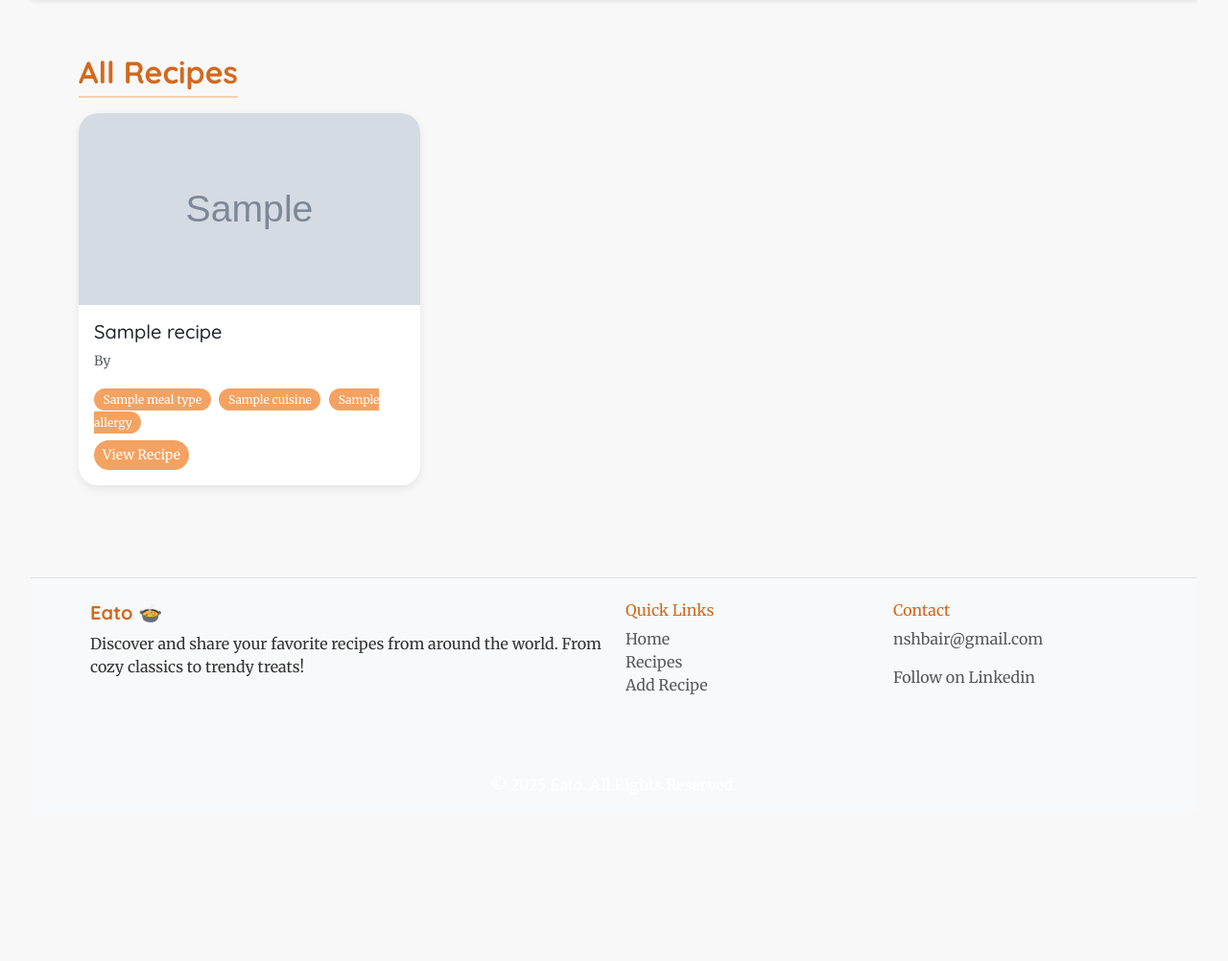
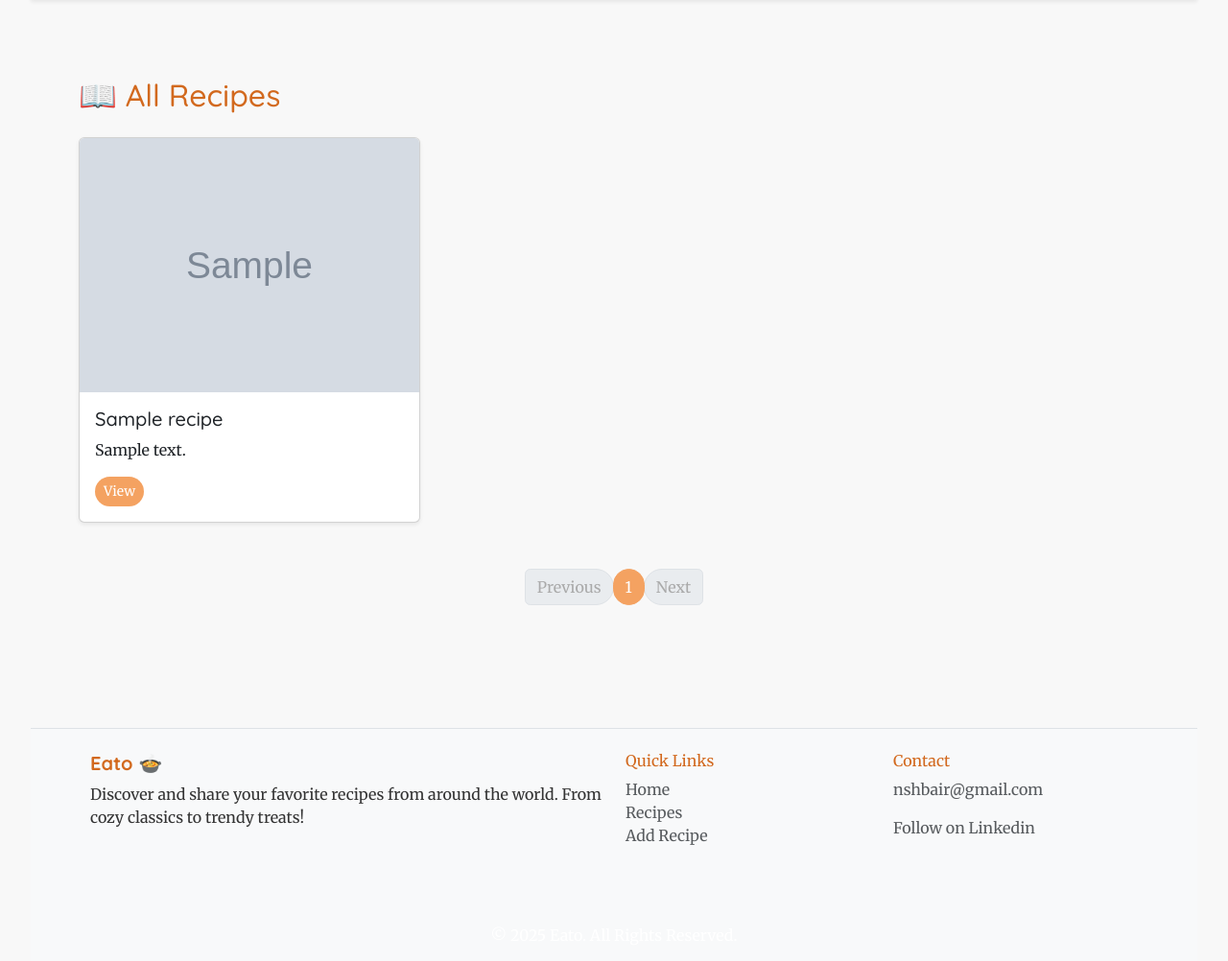
Before and after one commit to NourShbair/eato, a Django app: template templates/recipes_list.html in a window 1280 px wide. Shown: the part 110-1112 px from the top of the page at 96% size. Before the commit the page ends 834 px from the top, so only its background shows below. Run offline with Django 3.2, Linux system fonts and the light colour scheme; the template is opened without the code that fills it: most values are stand-ins (such as "Sample title", 1, 10 or a date in 2020); grey boxes marked "Sample" are stand-in pictures; some libraries are stand-ins or nearby versions.

```diff
--- a/eato_app/models.py
+++ b/eato_app/models.py
@@ -26,14 +26,14 @@ class AllergyTag(models.Model):
 
 # Ingredient model (e.g., Flour, Eggs, Milk)
 class Ingredient(models.Model):
-    name = models.CharField(max_length=200, unique=True)
+    name = models.CharField(max_length=100, unique=True)
 
     def __str__(self):
         return self.name
 
 # Recipe model (Main model for storing recipes)
 class Recipe(models.Model):
-    title = models.CharField(max_length=255)
+    title = models.CharField(max_length=200)
     description = models.TextField()
     instructions = models.TextField()
     created_at = models.DateTimeField(auto_now_add=True)
--- a/static/css/style.css
+++ b/static/css/style.css
@@ -171,3 +171,18 @@ nav a {
   font-size: 0.9rem;
   margin-right: 0.25rem;
 }
+
+.page-link {
+  border-radius: 20px;
+  color: #d2691e;
+}
+
+.page-item.active .page-link {
+  background-color: #f4a261;
+  border-color: #f4a261;
+  color: white;
+}
+
+.page-item.disabled .page-link {
+  color: #aaa;
+}
--- a/templates/base.html
+++ b/templates/base.html
@@ -69,7 +69,19 @@
       </div>
     </div>
   </nav>
+  {% comment %} {% if messages %}
+    <div class="container mt-3">
+      {% for message in messages %}
+        <div class="alert alert-success alert-dismissible fade show" role="alert">
+          {{ message }}
+          <button type="button" class="btn-close" data-bs-dismiss="alert"></button>
+        </div>
+      {% endfor %}
+    </div>
+  {% endif %} {% endcomment %}
   <main>
+
+
     {% block content %}
     <!-- Page content will insert here -->
     {% endblock %}
--- a/templates/recipe_details.html
+++ b/templates/recipe_details.html
@@ -12,7 +12,7 @@
       <h2 class="text-orange">{{ recipe.title }}</h2>
       <p class="text-muted">Created by <strong>{{ recipe.created_by.username }}</strong> | {{ recipe.created_at|date:"M d, Y" }}</p>
 
-      <p><strong>Meal Type:</strong> {{ recipe.meal_type.name }}</p>
+      <p><strong>Meal Type:</strong> {{ recipe.meal_types.name }}</p>
       <p><strong>Cuisine:</strong> {{ recipe.cuisine.name }}</p>
 
       {% if recipe.allergies.all %}
--- a/templates/recipes_list.html
+++ b/templates/recipes_list.html
@@ -1,31 +1,54 @@
-{% extends 'base.html' %}
+{% extends "base.html" %}
 {% block content %}
-<div class="container py-4">
-  <h2 class="section-title">All Recipes</h2>
+<div class="container py-5">
+  <h2 class="text-orange mb-4">📖 All Recipes</h2>
+
   <div class="row">
-    {% for recipe in recipes %}
-    <div class="col-md-4 mb-4">
-      <div class="card recipe-card">
-        <img src="{{ recipe.image.url }}" alt="{{ recipe.title }}" class="recipe-image">
-        <div class="recipe-content">
-          <h5 class="card-title">{{ recipe.title }}</h5>
-          <p class="small text-muted">By {{ recipe.created_by.username }}</p>
-
-          <div class="recipe-tags mb-2">
-            <span>{{ recipe.meal_type.name }}</span>
-            {% for cuisine in recipe.cuisines.all %}
-              <span>{{ cuisine.name }}</span>
-            {% endfor %}
-            {% for allergy in recipe.allergies.all %}
-              <span>{{ allergy.name }}</span>
-            {% endfor %}
+    {% for recipe in page_obj %}
+      <div class="col-md-4 mb-4">
+        <div class="card h-100 shadow-sm">
+          <img src="{{ recipe.image.url }}" class="card-img-top" alt="{{ recipe.title }}">
+          <div class="card-body">
+            <h5 class="card-title">{{ recipe.title }}</h5>
+            <p class="card-text">{{ recipe.description|truncatewords:20 }}</p>
+            <a href="{% url 'recipe_details' recipe.id %}" class="btn btn-sm btn-foodie">View</a>
           </div>
-
-          <a href="{% url 'recipe_details' recipe.id %}" class="btn btn-sm btn-foodie">View Recipe</a>
         </div>
       </div>
-    </div>
+    {% empty %}
+      <p>No recipes available.</p>
     {% endfor %}
   </div>
+
+  <!-- Pagination Controls -->
+  <nav aria-label="Page navigation" class="mt-4">
+    <ul class="pagination justify-content-center">
+      {% if page_obj.has_previous %}
+        <li class="page-item">
+          <a class="page-link" href="?q={{ request.GET.q }}&page={{ page_obj.previous_page_number }}">Previous</a>
+        </li>
+      {% else %}
+        <li class="page-item disabled"><span class="page-link">Previous</span></li>
+      {% endif %}
+
+      {% for num in page_obj.paginator.page_range %}
+        {% if page_obj.number == num %}
+          <li class="page-item active"><span class="page-link">{{ num }}</span></li>
+        {% else %}
+          <li class="page-item">
+            <a class="page-link" href="?q={{ request.GET.q }}&page={{ num }}">{{ num }}</a>
+          </li>
+        {% endif %}
+      {% endfor %}
+
+      {% if page_obj.has_next %}
+        <li class="page-item">
+          <a class="page-link" href="?q={{ request.GET.q }}&page={{ page_obj.next_page_number }}">Next</a>
+        </li>
+      {% else %}
+        <li class="page-item disabled"><span class="page-link">Next</span></li>
+      {% endif %}
+    </ul>
+  </nav>
 </div>
 {% endblock %}
```
Also changed, not shown: eato_app/views/add_recipe.py (+23 -3 lines), eato_app/views/recipes_list.py (+9 -2 lines), eato_app/views/search.py (+12 -2 lines), templates/add_recipe.html (+15 -9 lines), templates/search_results.html (+34 -8 lines).
